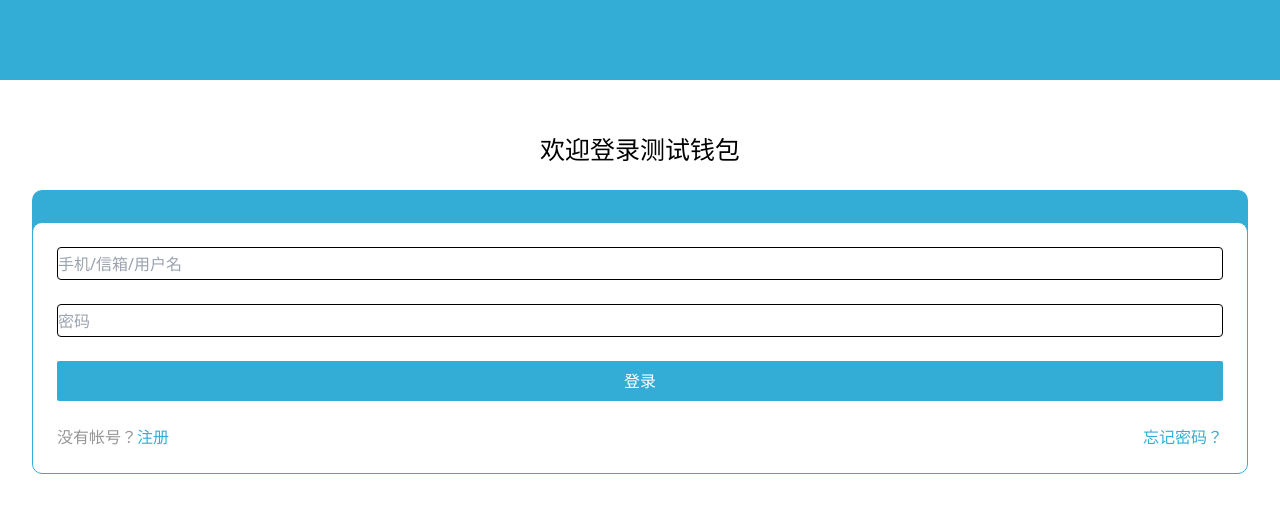
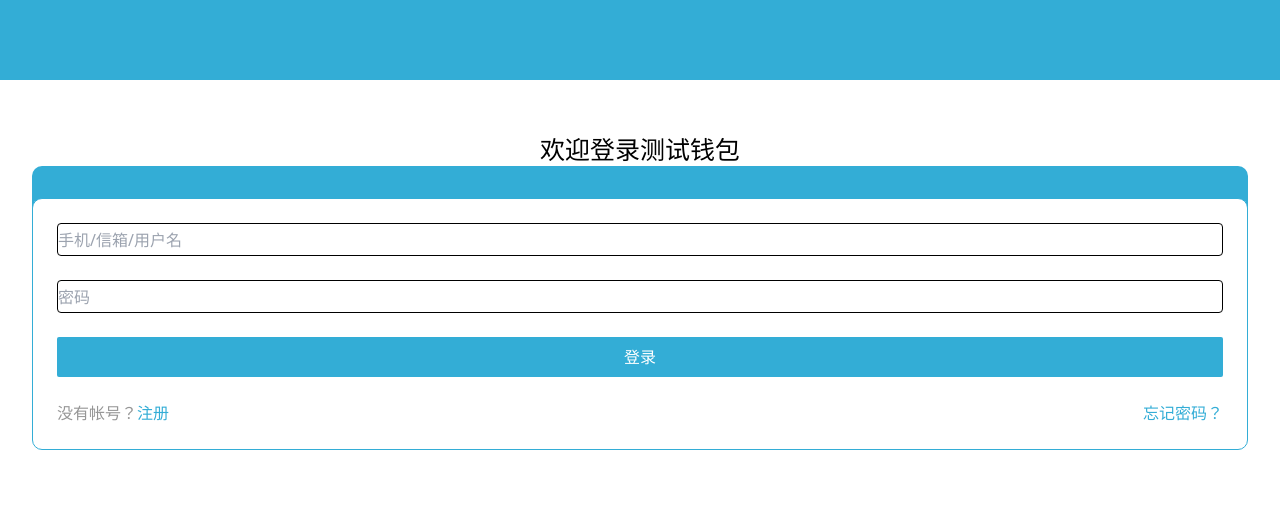
Before and after one commit to katelove/wallet, a Vue app: page /login in a window 1280 px wide. Shown: the top 512 px of the page. Built offline with nearby package versions, Linux system fonts and the light colour scheme; no server answers; what vue-clipboard2, vue-fragment would draw is missing.

Commit message:
1. Implement tailwind jit mode

```diff
--- a/package.json
+++ b/package.json
@@ -3,7 +3,7 @@
   "version": "0.1.0",
   "private": true,
   "scripts": {
-    "serve": "vue-cli-service serve",
+    "serve": "cross-env TAILWIND_MODE=watch vue-cli-service serve --mode development",
     "build": "vue-cli-service build",
     "lint": "vue-cli-service lint"
   },
@@ -25,6 +25,7 @@
     "@vue/cli-service": "~4.5.0",
     "autoprefixer": "^9.8.6",
     "babel-eslint": "^10.1.0",
+    "cross-env": "^7.0.3",
     "eslint": "^6.7.2",
     "eslint-plugin-vue": "^6.2.2",
     "postcss": "^7.0.36",
--- a/tailwind.config.js
+++ b/tailwind.config.js
@@ -1,5 +1,9 @@
 module.exports = {
-	purge: [],
+	mode: 'jit',
+    purge: [
+        './public/**/*.html',
+        './src/**/*.{js,jsx,ts,tsx,vue}',
+    ],
 	darkMode: false, // or 'media' or 'class'
 	theme: {
 		extend: {
```
Also changed, not shown: 1 other file (tests, documents, lock files or other folders).
